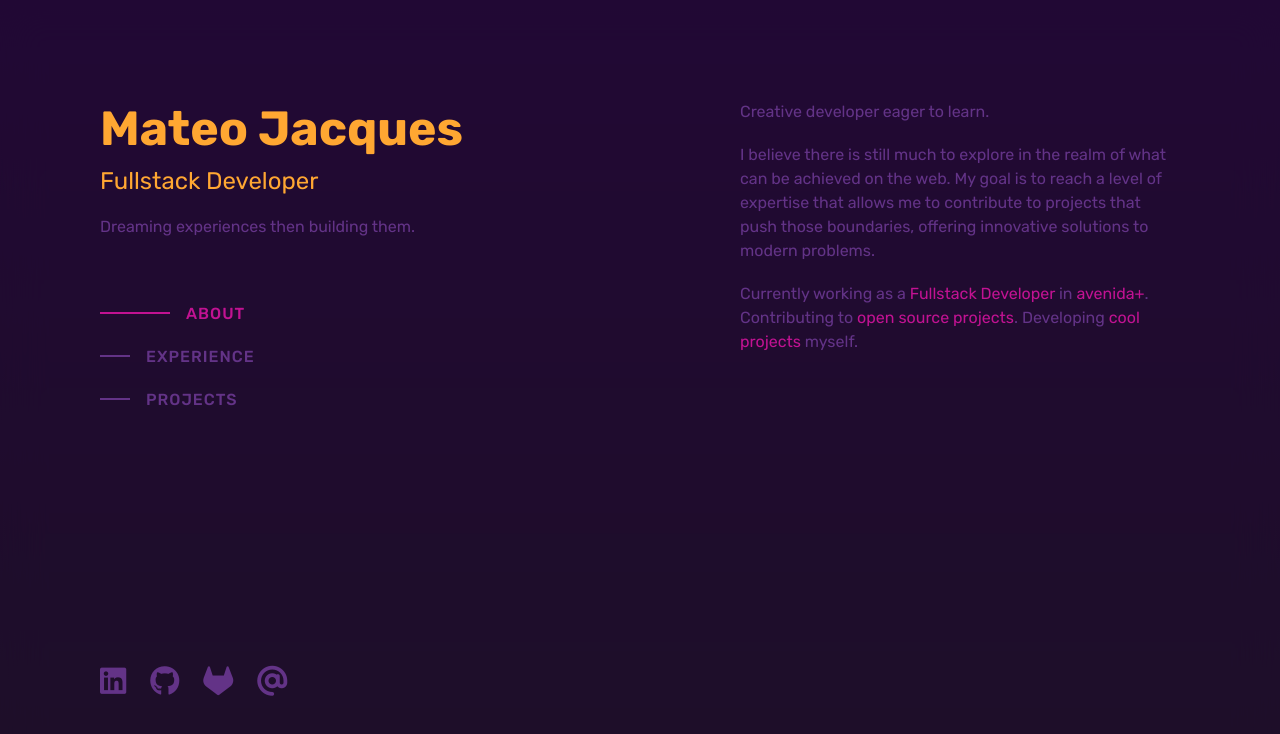
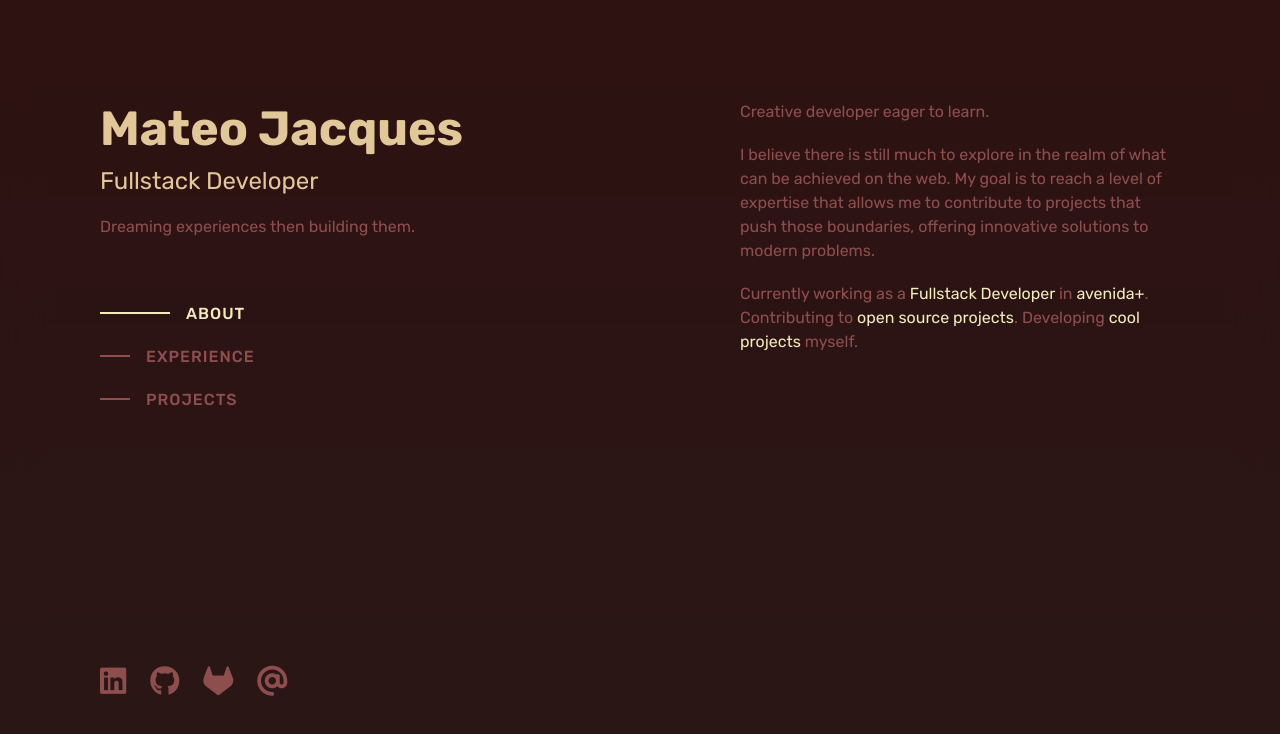
Before and after one commit to mateojacques/portfolio-v5, a React (Vite) app: page / in a window 1280 px wide. Shown: the top 734 px of the page. Built offline with nearby package versions, Linux system fonts and the light colour scheme; a web font is replaced by a local one.

Commit message:
master | Add color palettes

```diff
--- a/package.json
+++ b/package.json
@@ -1,7 +1,7 @@
 {
   "name": "portfolio-v5",
   "private": true,
-  "version": "0.4.2",
+  "version": "0.4.3",
   "type": "module",
   "scripts": {
     "dev": "vite",
--- a/src/index.css
+++ b/src/index.css
@@ -5,17 +5,29 @@
 }
 
 :root {
+  /* BLUE */
+  /*   --bg-color: #000000;
+  --accent-color: #EEEEEE;
+  --h-color: #4E4FEB;
+  --muted-color: #0466b6; */
+
+  /* GREEN */
+  /* --bg-color: #092635;
+  --accent-color: #9EC8B9;
+  --h-color: #95c3b1;
+  --muted-color: #5C8374; */
+
   /* SUNSET */
-  --bg-color: #711db0;
+  /*   --bg-color: #711db0;
   --accent-color: #c21292;
   --h-color: #ffa732;
-  --muted-color: #633387;
+  --muted-color: #633387; */
 
   /* DUNK */
-  /*   --bg-color: #9a3b3b;
+  --bg-color: #9a3b3b;
   --accent-color: #f2ecbe;
   --h-color: #e2c799;
-  --muted-color: #8e4e4e; */
+  --muted-color: #8e4e4e;
 
   --main-content-padding: 100px;
 
```
